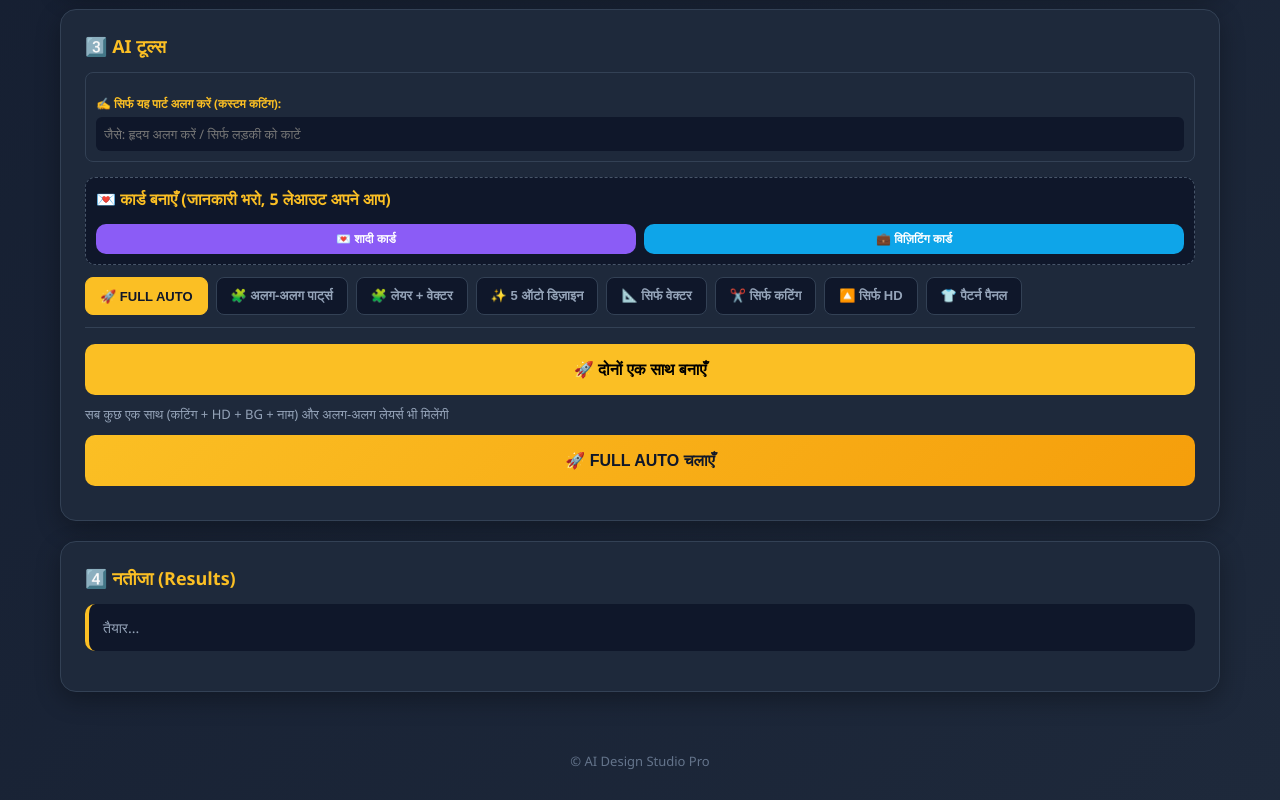
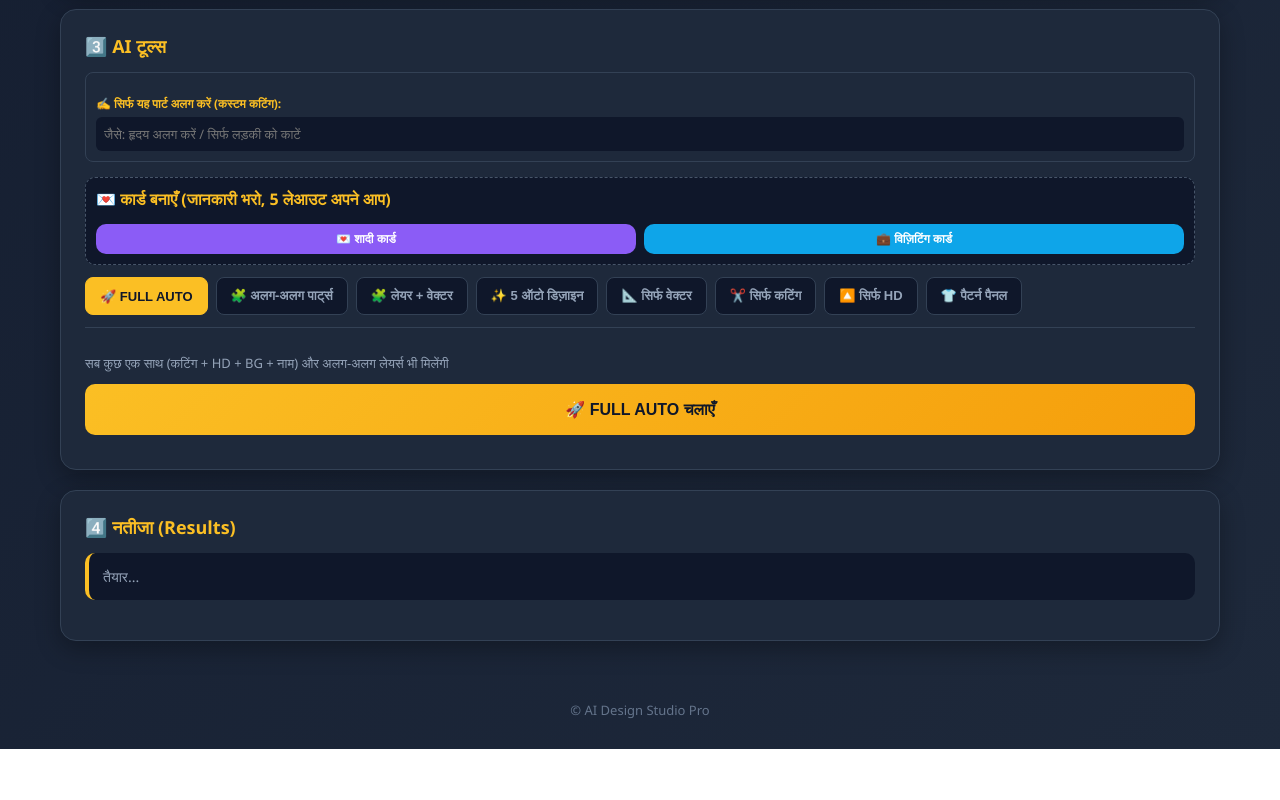
Before and after one commit to Ram-kungfu/Ai-Design-Studio-Pro-, a website: page index.html in a window 1280 px wide. Shown: the part 1863-2663 px from the top of the page. After the commit the page ends 2612 px from the top, so only its background shows below. Drawn offline with Linux system fonts and the light colour scheme.

Commit message:
Remove duplicate button for auto panel
Removed duplicate button for running auto panel in index.html.

```diff
--- a/index.html
+++ b/index.html
@@ -296,8 +296,7 @@
     </div>
 
 
-  <button class="btn primary large" style="background:#fbbf24; color:#000;" onclick="runAutoPanel('both')">🚀 दोनों एक साथ बनाएँ</button>
-    </div>
+
 
     <div id="tab-auto" class="tab-content active">
       <p class="hint">सब कुछ एक साथ (कटिंग + HD + BG + नाम) और अलग-अलग लेयर्स भी मिलेंगी</p>
```
